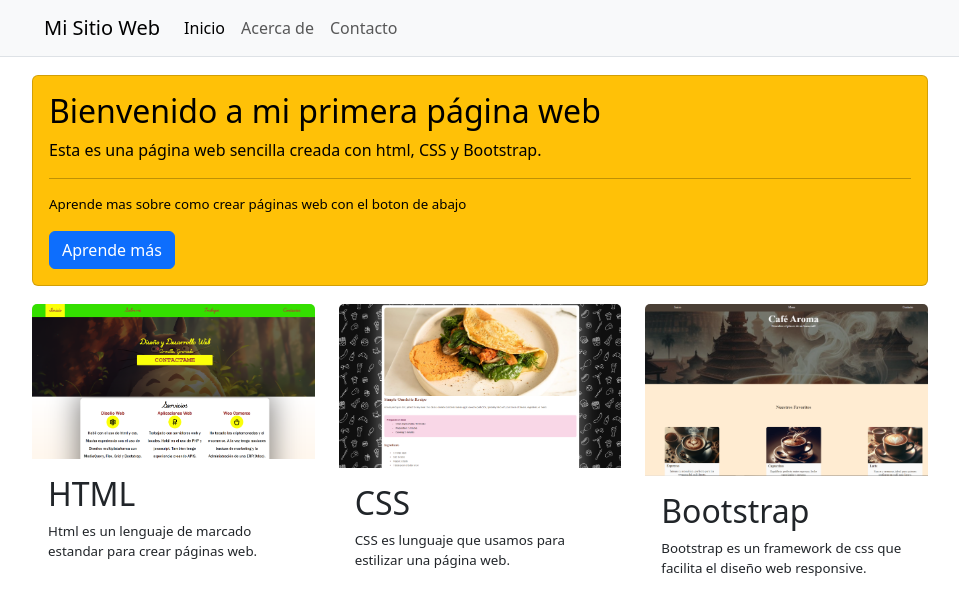
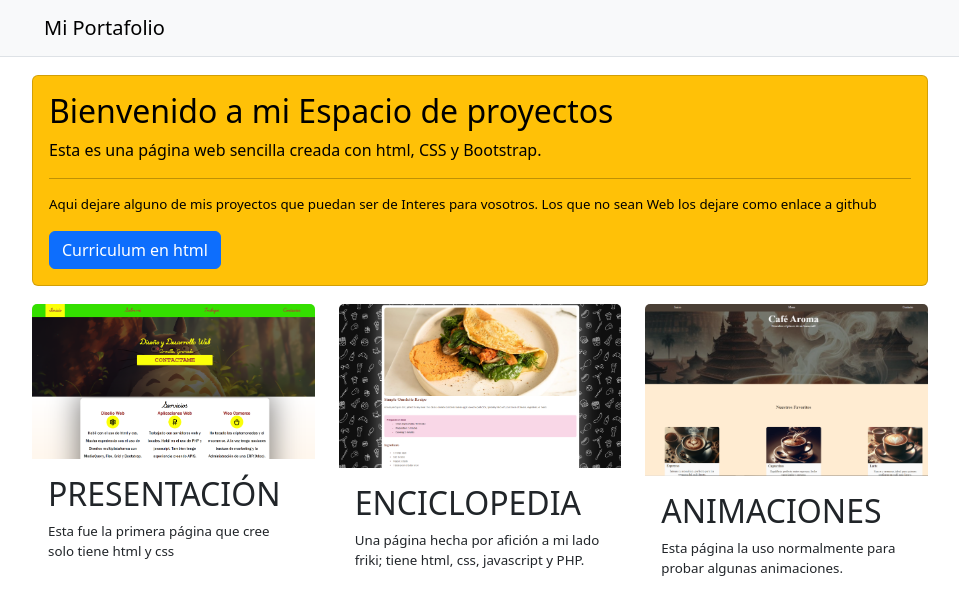
Before and after one commit to Hugossj3/bootstrap, a plain HTML site: page index.html in a window 1280 px wide. Shown: the whole page, without its empty margins (160-1119 px from the left). Drawn offline with nearby package versions, Linux system fonts and the light colour scheme.

Commit message:
cambiando portafolios

```diff
--- a/index.html
+++ b/index.html
@@ -18,27 +18,13 @@
     <div class="barra-navegacion">
         <nav class="navbar border-bottom navbar-expand-lg bg-light">
             <div class="container-fluid">
-                <a class="navbar-brand" href="#">Mi Sitio Web</a>
+                <a class="navbar-brand" href="#">Mi Portafolio</a>
                 <button class="navbar-toggler" type="button" data-bs-toggle="collapse"
                     data-bs-target="#navbarSupportedContent" aria-controls="navbarSupportedContent"
                     aria-expanded="false" aria-label="Toggle navigation">
                     <span class="navbar-toggler-icon"></span>
                 </button>
-                <div class="collapse navbar-collapse" id="navbarSupportedContent">
-                    <ul class="navbar-nav me-auto mb-2 mb-lg-0">
-                        <li class="nav-item">
-                            <a class="nav-link active" aria-current="page" href="#">Inicio</a>
-                        </li>
-                        <li class="nav-item">
-                            <a class="nav-link" href="#">Acerca de</a>
-                        </li>
 
-                        <li class="nav-item">
-                            <a class="nav-link" href="#">Contacto</a>
-                        </li>
-                    </ul>
-
-                </div>
             </div>
         </nav>
     </div>
@@ -47,14 +33,14 @@
             <div class="card text-bg-warning">
                 <div class="card-body">
                     <h2 class="card-title">
-                        Bienvenido a mi primera página web
+                        Bienvenido a mi Espacio de proyectos
                     </h2>
                     <p>
                         Esta es una página web sencilla creada con html, CSS y Bootstrap.
                     </p>
                     <hr>
-                    <p id="head-text">Aprende mas sobre como crear páginas web con el boton de abajo</p>
-                    <a href="#" class="btn btn-primary">Aprende más</a>
+                    <p id="head-text">Aqui dejare alguno de mis proyectos que puedan ser de Interes para vosotros. Los que no sean Web los dejare como enlace a github</p>
+                    <a href="#" class="btn btn-primary">Curriculum en html</a>
                 </div>
             </div>
         </section>
@@ -64,9 +50,9 @@
                     <div class="card border-0">
                         <img src="img/Captura de pantalla 2024-07-29 124944.png" class="card-img-top" alt="Mi curriculum">
                         <div class="card-body">
-                            <h2 class="card-title">HTML</h2>
+                            <h2 class="card-title">PRESENTACIÓN</h2>
                             <p class="card-text">
-                                Html es un lenguaje de marcado estandar para crear páginas web.
+                                Esta fue la primera página que cree solo tiene html y css
                             </p>
                         </div>
                     </div>
@@ -75,9 +61,9 @@
                     <div class="card border-0">
                         <img src="img/comi.png" class="card-img-top" alt="Mi curriculum">
                         <div class="card-body">
-                            <h2 class="card-title">CSS</h2>
+                            <h2 class="card-title">ENCICLOPEDIA</h2>
                             <p class="card-text">
-                                CSS es lunguaje que usamos para estilizar una página web.
+                                Una página hecha por afición a mi lado friki; tiene html, css, javascript y PHP.
                             </p>
                         </div>
                     </div>
@@ -86,9 +72,9 @@
                     <div class="card border-0">
                         <img src="img/cafes.png" class="card-img-top" alt="Mi curriculum">
                         <div class="card-body">
-                            <h2 class="card-title">Bootstrap</h2>
+                            <h2 class="card-title">ANIMACIONES</h2>
                             <p class="card-text">
-                                Bootstrap es un framework de css que facilita el diseño web responsive.
+                                Esta página la uso normalmente para probar algunas animaciones.
                             </p>
                         </div>
                     </div>
```
Also changed, not shown: popover.html (deleted, +0 -39 lines).
